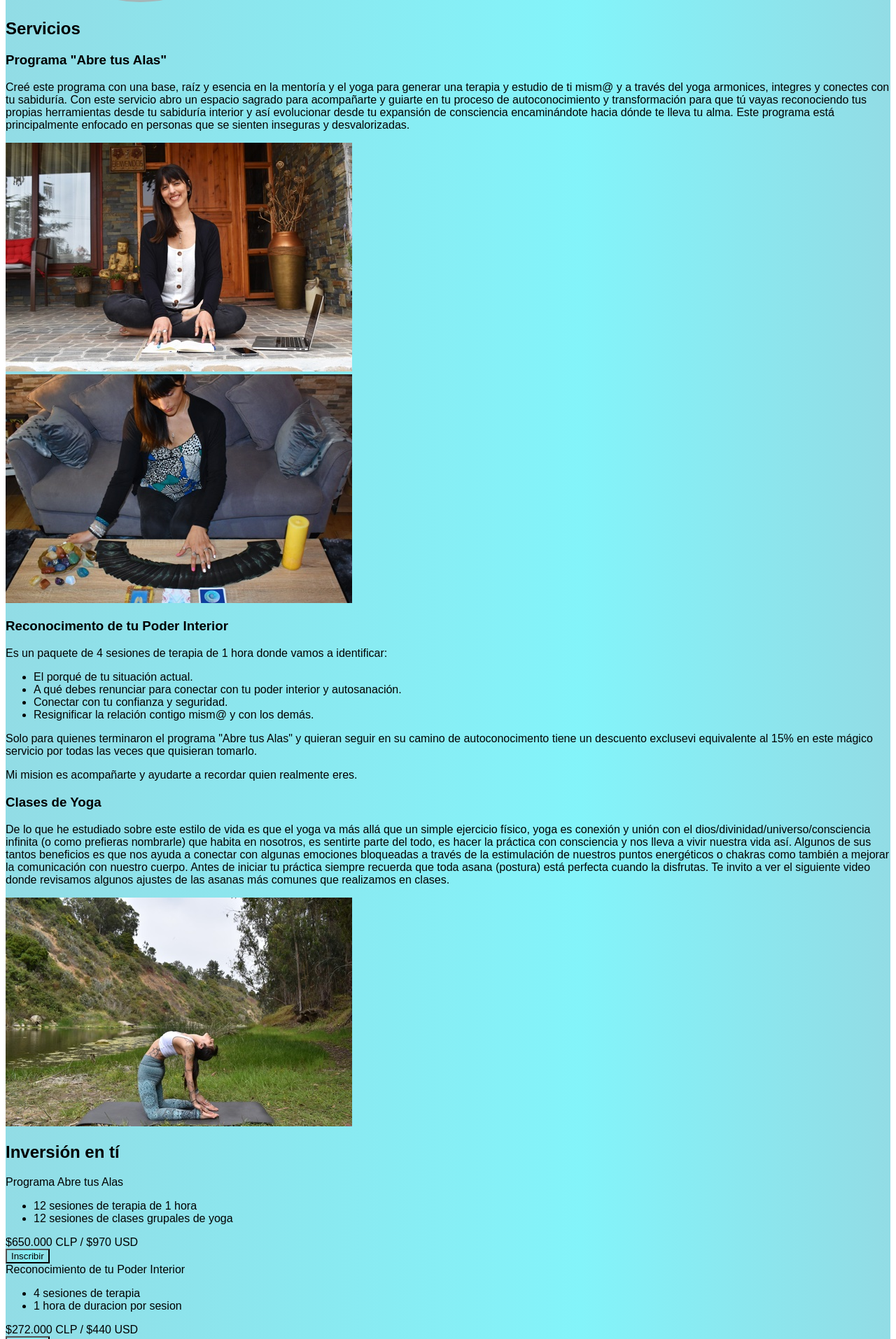
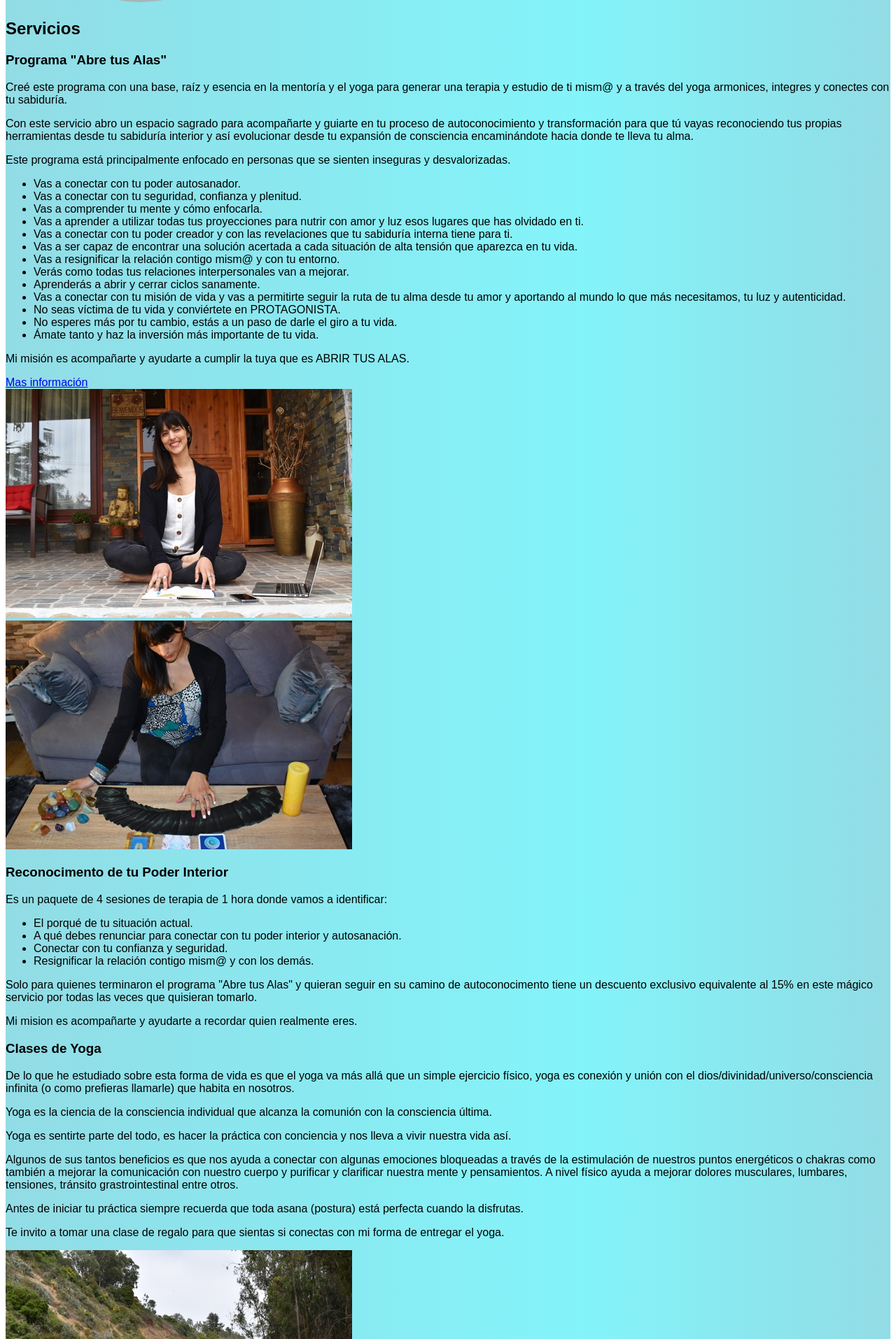
Before and after one commit to aotarola/cotarola, a Next.js app: page / in a window 1280 px wide. Shown: the part 1066-2980 px from the top of the page at 70% size. Built offline with nearby package versions, Linux system fonts and the light colour scheme.

Commit message:
multiple fixes

```diff
--- a/pages/components/ContactMe.tsx
+++ b/pages/components/ContactMe.tsx
@@ -13,21 +13,29 @@ const options = [
 ]
 
 const ContactMe: FunctionComponent = () => {
-  const [yogaOptionActive, setYogaOption] = useState(false)
+  const [currentOption, setOption] = useState(null)
+  const yogaOptionActive = currentOption === 'yoga'
 
-  const optionClicked = (event: any): void => {
-    setYogaOption(event.target.value === 'yoga')
+  const optionClicked = (event): void => {
+    setOption((prev) => event.target.value)
   }
 
+  const doAction = (): void => {
+    if (currentOption && currentOption !== 'yoga') {
+      window.location.href = 'https://calendly.com/claudiaotarola'
+    }
+  }
   return (
     <section id="contactme" className="container mx-auto text-center py-6 mb-12">
       <h1 className="w-full my-2 text-5xl font-bold leading-tight text-center text-white">
-        Contáctame
+        ¿Te interesan mis clases de Yoga?
       </h1>
       <div className="w-full mb-4">
         <div className="h-1 mx-auto bg-white w-1/6 opacity-25 my-0 py-0 rounded-t"></div>
       </div>
-      <h3 className="my-4 text-3xl leading-tight">Ingresa tus datos y te contactaré</h3>
+      <h3 className="my-4 text-3xl leading-tight">
+        Ingresa tus datos, preferencia de sesión y te contactaré
+      </h3>
       <div className="text-black md:flex md:justify-center mb-6">
         <div className="grid grid-cols gap-6">
           <label htmlFor="Name" className="block">
@@ -49,24 +57,6 @@ const ContactMe: FunctionComponent = () => {
               placeholder="tu@correo.com"
             />
           </label>
-          <label htmlFor="service" className="text-gray-700">
-            <span className="text-gray-700">Programa</span>
-            <select
-              name="service"
-              id="service"
-              className="block w-full mt-1 rounded-md border-gray-300 shadow-sm focus:border-indigo-300 focus:ring focus:ring-indigo-200 focus:ring-opacity-50"
-              onBlur={optionClicked}
-              onChange={optionClicked}
-            >
-              <option>Selecciona una opción</option>
-              {options.map(({ id, name }) => (
-                <option value={id} key={id}>
-                  {name}
-                </option>
-              ))}
-            </select>
-          </label>
-          {yogaOptionActive && (
           <label htmlFor="yoga-option" className="text-gray-700">
             <span className="text-gray-700">Clases</span>
             <select
@@ -80,10 +70,12 @@ const ContactMe: FunctionComponent = () => {
               <option>12 clases mensuales</option>
             </select>
           </label>
-          )}
         </div>
       </div>
-      <button className="mx-auto lg:mx-0 hover:underline bg-white text-gray-800 font-bold rounded-full my-6 py-4 px-8 shadow-lg focus:outline-none focus:shadow-outline transform transition hover:scale-105 duration-300 ease-in-out">
+      <button
+        onClick={doAction}
+        className="mx-auto lg:mx-0 hover:underline bg-white text-gray-800 font-bold rounded-full my-6 py-4 px-8 shadow-lg focus:outline-none focus:shadow-outline transform transition hover:scale-105 duration-300 ease-in-out"
+      >
         Enviar
       </button>
     </section>
--- a/pages/components/Pricing.tsx
+++ b/pages/components/Pricing.tsx
@@ -4,13 +4,21 @@ const services = [
   {
     id: 'abre-tus-alas',
     name: 'Programa Abre tus Alas',
-    whatsIncluded: ['12 sesiones de terapia de 1 hora', '12 sesiones de clases grupales de yoga'],
+    whatsIncluded: [
+      '12 sesiones de terapia de 1 hora',
+      '12 sesiones de clases grupales de yoga',
+      'Incluye sesión "Resurgimiento de tu vuelo" gratis',
+    ],
     price: '$650.000 CLP / $970 USD',
   },
   {
     id: 'reconocimento-de-tu-poder-interior',
     name: 'Reconocimiento de tu Poder Interior',
-    whatsIncluded: ['4 sesiones de terapia', '1 hora de duracion por sesion'],
+    whatsIncluded: [
+      '4 sesiones de terapia',
+      '1 hora de duración por sesión',
+      'Incluye sesión "Resurgimiento de tu vuelo" gratis',
+    ],
     price: '$272.000 CLP / $440 USD',
   },
   {
@@ -52,7 +60,16 @@ const Pricing: FunctionComponent = () => {
                   {service.price}
                 </div>
                 <div className="flex items-center justify-center">
-                  <button className="mx-auto lg:mx-0 hover:underline gradient text-white font-bold rounded-full my-6 py-4 px-8 shadow-lg focus:outline-none focus:shadow-outline transform transition hover:scale-105 duration-300 ease-in-out">
+                  <button
+                    onClick={() => {
+                      if (service.id !== 'yoga') {
+                        window.location.href = 'https://calendly.com/claudiaotarola'
+                      } else {
+                        window.location.href = '#contactme'
+                      }
+                    }}
+                    className="mx-auto lg:mx-0 hover:underline gradient text-white font-bold rounded-full my-6 py-4 px-8 shadow-lg focus:outline-none focus:shadow-outline transform transition hover:scale-105 duration-300 ease-in-out"
+                  >
                     Inscribir
                   </button>
                 </div>
--- a/pages/components/Services.tsx
+++ b/pages/components/Services.tsx
@@ -18,12 +18,54 @@ const Services: FunctionComponent = () => {
             <p className="text-gray-600 mb-8">
               Creé este programa con una base, raíz y esencia en la mentoría y el yoga para generar
               una terapia y estudio de ti mism@ y a través del yoga armonices, integres y conectes
-              con tu sabiduría. Con este servicio abro un espacio sagrado para acompañarte y guiarte
-              en tu proceso de autoconocimiento y transformación para que tú vayas reconociendo tus
-              propias herramientas desde tu sabiduría interior y así evolucionar desde tu expansión
-              de consciencia encaminándote hacia dónde te lleva tu alma. Este programa está
-              principalmente enfocado en personas que se sienten inseguras y desvalorizadas.
+              con tu sabiduría.
             </p>
+            <p className="text-gray-600 mb-8">
+              Con este servicio abro un espacio sagrado para acompañarte y guiarte en tu proceso de
+              autoconocimiento y transformación para que tú vayas reconociendo tus propias
+              herramientas desde tu sabiduría interior y así evolucionar desde tu expansión de
+              consciencia encaminándote hacia donde te lleva tu alma.
+            </p>
+            <p className="text-gray-600 mb-8">
+              Este programa está principalmente enfocado en personas que se sienten inseguras y
+              desvalorizadas.
+            </p>
+            <ul className="text-gray-600 ml-4 mb-8 list-disc">
+              <li>Vas a conectar con tu poder autosanador.</li>
+              <li>Vas a conectar con tu seguridad, confianza y plenitud.</li>
+              <li>Vas a comprender tu mente y cómo enfocarla.</li>
+              <li>
+                Vas a aprender a utilizar todas tus proyecciones para nutrir con amor y luz esos
+                lugares que has olvidado en ti.
+              </li>
+              <li>
+                Vas a conectar con tu poder creador y con las revelaciones que tu sabiduría interna
+                tiene para ti.
+              </li>
+              <li>
+                Vas a ser capaz de encontrar una solución acertada a cada situación de alta tensión
+                que aparezca en tu vida.
+              </li>
+              <li>Vas a resignificar la relación contigo mism@ y con tu entorno.</li>
+              <li>Verás como todas tus relaciones interpersonales van a mejorar.</li>
+              <li>Aprenderás a abrir y cerrar ciclos sanamente.</li>
+              <li>
+                Vas a conectar con tu misión de vida y vas a permitirte seguir la ruta de tu alma
+                desde tu amor y aportando al mundo lo que más necesitamos, tu luz y autenticidad.
+              </li>
+              <li>No seas víctima de tu vida y conviértete en PROTAGONISTA. </li>
+              <li>No esperes más por tu cambio, estás a un paso de darle el giro a tu vida. </li>
+              <li>Ámate tanto y haz la inversión más importante de tu vida.</li>
+            </ul>
+            <p className="text-gray-600 mb-8">
+              Mi misión es acompañarte y ayudarte a cumplir la tuya que es ABRIR TUS ALAS.
+            </p>
+            <a
+              href="https://www.dropbox.com/s/o6cj29rzl7qhcb5/PROGRAMA%20ABRE%20TUS%20ALAS.pdf?dl=0"
+              className="mx-auto lg:mx-0 hover:underline bg-white text-gray-800 font-bold rounded-full mt-4 lg:mt-0 py-4 px-8 shadow opacity-75 focus:outline-none focus:shadow-outline transform transition hover:scale-105 duration-300 ease-in-out"
+            >
+              Mas información
+            </a>
           </div>
           <div className="w-full sm:w-1/2 p-6">
             <img
@@ -61,7 +103,7 @@ const Services: FunctionComponent = () => {
               </ul>
               <p className="text-gray-600 mb-8">
                 Solo para quienes terminaron el programa &quot;Abre tus Alas&quot; y quieran seguir
-                en su camino de autoconocimento tiene un descuento exclusevi equivalente al 15% en
+                en su camino de autoconocimento tiene un descuento exclusivo equivalente al 15% en
                 este mágico servicio por todas las veces que quisieran tomarlo.
               </p>
               <p className="text-gray-600 mb-8">
@@ -75,21 +117,44 @@ const Services: FunctionComponent = () => {
           <div className="w-5/6 sm:w-1/2 p-6">
             <h3 className="text-3xl text-gray-800 font-bold leading-none mb-3">Clases de Yoga</h3>
             <p className="text-gray-600 mb-8">
-              De lo que he estudiado sobre este estilo de vida es que el yoga va más allá que un
+              De lo que he estudiado sobre esta forma de vida es que el yoga va más allá que un
               simple ejercicio físico, yoga es conexión y unión con el
-              dios/divinidad/universo/consciencia infinita (o como prefieras nombrarle) que habita
-              en nosotros, es sentirte parte del todo, es hacer la práctica con consciencia y nos
-              lleva a vivir nuestra vida así. Algunos de sus tantos beneficios es que nos ayuda a
-              conectar con algunas emociones bloqueadas a través de la estimulación de nuestros
-              puntos energéticos o chakras como también a mejorar la comunicación con nuestro
-              cuerpo. Antes de iniciar tu práctica siempre recuerda que toda asana (postura) está
-              perfecta cuando la disfrutas. Te invito a ver el siguiente video donde revisamos
-              algunos ajustes de las asanas más comunes que realizamos en clases.
+              dios/divinidad/universo/consciencia infinita (o como prefieras llamarle) que habita en
+              nosotros.
+            </p>
+
+            <p className="text-gray-600 mb-8">
+              Yoga es la ciencia de la consciencia individual que alcanza la comunión con la
+              consciencia última.
+            </p>
+
+            <p className="text-gray-600 mb-8">
+              Yoga es sentirte parte del todo, es hacer la práctica con conciencia y nos lleva a
+              vivir nuestra vida así.
+            </p>
+
+            <p className="text-gray-600 mb-8">
+              Algunos de sus tantos beneficios es que nos ayuda a conectar con algunas emociones
+              bloqueadas a través de la estimulación de nuestros puntos energéticos o chakras como
+              también a mejorar la comunicación con nuestro cuerpo y purificar y clarificar nuestra
+              mente y pensamientos. A nivel físico ayuda a mejorar dolores musculares, lumbares,
+              tensiones, tránsito grastrointestinal entre otros.
+            </p>
+
+            <p className="text-gray-600 mb-8">
+              Antes de iniciar tu práctica siempre recuerda que toda asana (postura) está perfecta
+              cuando la disfrutas.
+            </p>
+
+            <p className="text-gray-600 mb-8">
+              Te invito a tomar una clase de regalo para que sientas si conectas con mi forma de
+              entregar el yoga.
             </p>
           </div>
           <div className="w-full sm:w-1/2 p-6">
             <img
               className="w-full sm:h-64 mx-auto rounded-full"
+              alt="yoga"
               width={495}
               height={327}
               src="/yoga.jpg"
--- a/tsconfig.json
+++ b/tsconfig.json
@@ -4,7 +4,7 @@
     "lib": ["dom", "dom.iterable", "esnext"],
     "allowJs": true,
     "skipLibCheck": true,
-    "strict": true,
+    "strict": false,
     "forceConsistentCasingInFileNames": true,
     "noEmit": true,
     "esModuleInterop": true,
```
Lines whose indentation alone changed are shown as unchanged.
